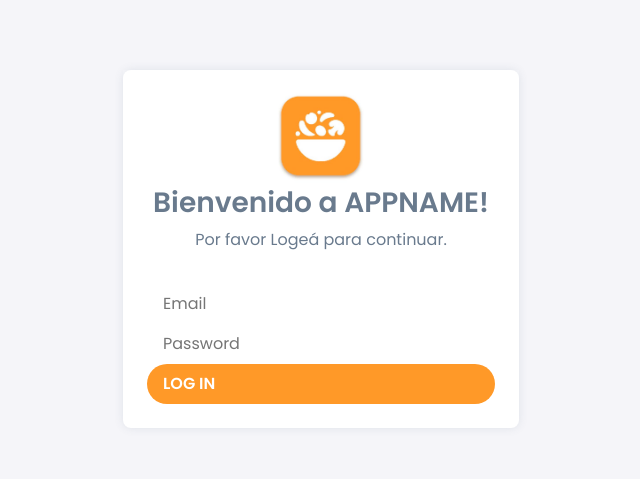
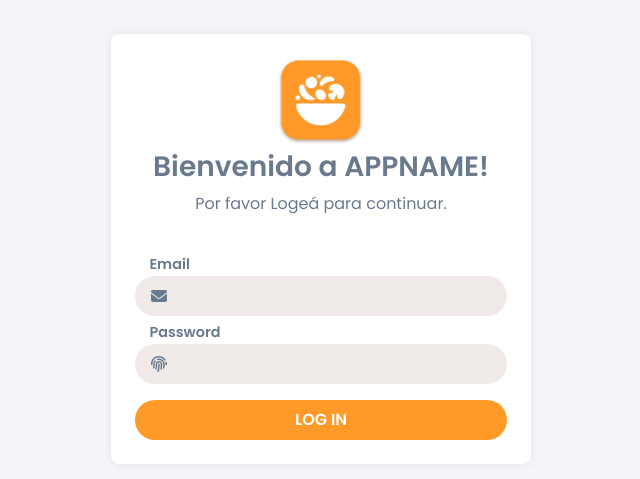
Before and after one commit to GuidoAgustin/sofia_frontend, a Vue app: page /login in a window 1280 px wide. Shown: the part 151-630 px from the top of the page, without its empty margins (319-959 px from the left). Built offline with nearby package versions, Linux system fonts and the light colour scheme; what v-calendar would draw is missing.

Commit message:
Login Page

```diff
--- a/src/assets/scss/_forms.scss
+++ b/src/assets/scss/_forms.scss
@@ -13,8 +13,9 @@
 
   label {
     position: absolute;
-    top: .5em;
+    top: -1.5em;
     left: 1em;
+    font-size: .9em;
     transition: .25s ease;
     font-weight: 600;
   }
@@ -26,24 +27,11 @@
     transition: .25s ease;
     font-weight: 600;
   }
-  .icon ~ label {
-    left: 2.5em;
-  }
   .icon ~ input {
     padding-left: 2.5em;
   }
   .icon ~ select {
     border-left: 2.5em solid transparent;
-  }
-  &.form-uploader label,
-  select:focus ~ label,
-  select:valid ~ label,
-  input:not(:placeholder-shown) ~ label,
-  input:focus ~ label {
-    left: 1em;
-    transform: translateY(-2.15em);
-    transition: .25s ease;
-    font-size: .8em;
   }
 
   &.form-switch {
@@ -165,6 +153,10 @@ label.checkbox {
   display: block;
   text-decoration: none;
 
+  &:hover {
+    text-decoration: none;
+  }
+
   &.btn-rounded {
     width: 39px;
     aspect-ratio: 1;
@@ -181,6 +173,7 @@ label.checkbox {
 
   &.btn-block {
     width: 100%;
+    text-align: center;
   }
   &.btn-sm {
     font-size: .85em;
--- a/src/views/Auth/Login.vue
+++ b/src/views/Auth/Login.vue
@@ -7,17 +7,23 @@
         <p>Por favor Logeá para continuar.</p>
       </div>
       <div class="card-body px-4 pb-4">
-        <input type="text" placeholder="Email" />
-        <input type="password" placeholder="Password" />
+        <FormText label="Email" icon="fa-solid fa-envelope" />
+        <FormText label="Password" icon="fa-solid fa-fingerprint" />
 
-        <router-link
-          tag="button"
-          to="/dashboard"
-          class="btn btn-primary btn-block"
-        >
+        <router-link to="/dashboard" class="btn btn-primary btn-block">
           Log In
         </router-link>
       </div>
     </div>
   </div>
 </template>
+
+<script>
+import FormText from "@/components/Form/FormText.vue";
+
+export default {
+  components: {
+    FormText,
+  },
+};
+</script>
```
